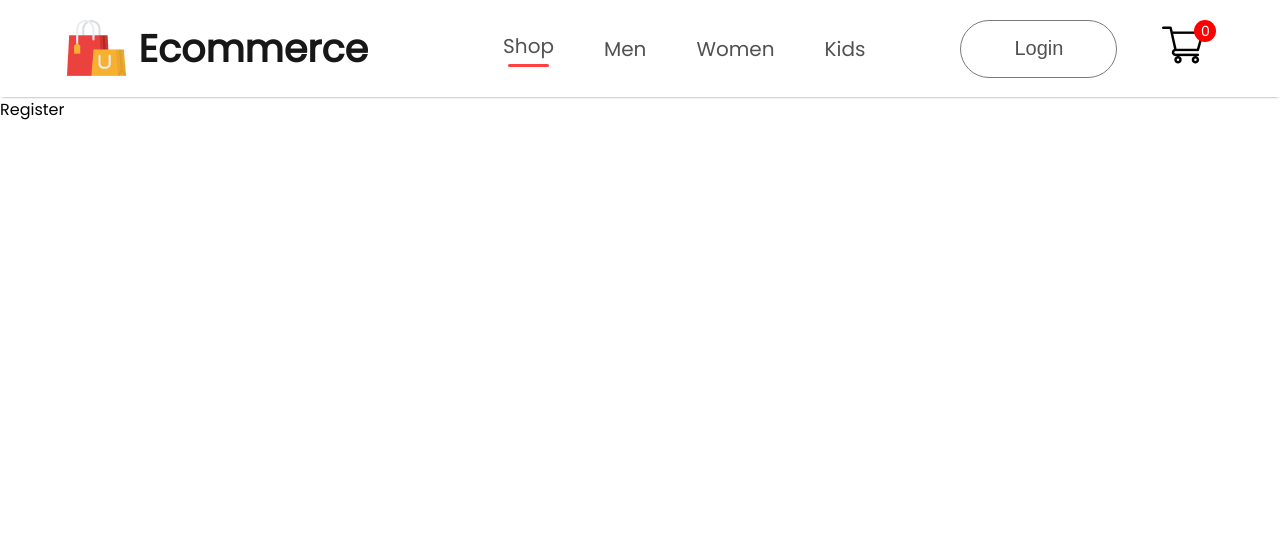
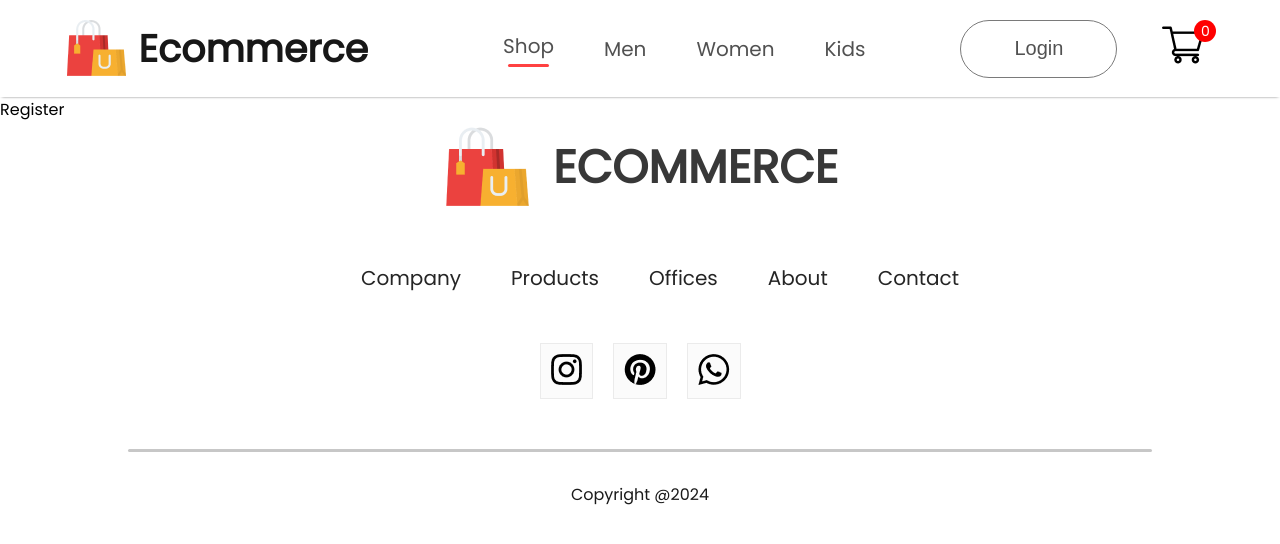
Before and after one commit to hammond01/ecommerce-store, a React (Create React App) app in the folder client/: page /register in a window 1280 px wide. Shown: the top 544 px of the page. Built offline with nearby package versions, Linux system fonts and the light colour scheme.

Commit message:
created component footer

```diff
--- a/client/src/App.js
+++ b/client/src/App.js
@@ -7,6 +7,7 @@
 import Cart from './Pages/ProductsAndCart/Cart';
 import Login from './Pages/Auth/Login';
 import Register from './Pages/Auth/Register';
+import Footer from './Components/Footer/Footer';
 function App() {
   return (
     <div>
@@ -24,6 +25,7 @@
           <Route path='/login' element={<Login />} />
           <Route path='/register' element={<Register />} />
         </Routes>
+        <Footer />
       </BrowserRouter>
     </div>
   );
--- /dev/null
+++ b/client/src/Components/Footer/Footer.css
@@ -0,0 +1,53 @@
+.footer {
+  display: flex;
+  flex-direction: column;
+  justify-content: center;
+  align-items: center;
+  gap: 50px;
+}
+.footer-logo {
+  display: flex;
+  align-items: center;
+  gap: 20px;
+}
+.footer-logo p {
+  color: #383838;
+  font-size: 46px;
+  font-weight: 700;
+}
+.footer-link {
+  display: flex;
+  list-style: none;
+  gap: 50px;
+  color: #252525;
+  font-size: 20px;
+}
+.footer-link li {
+  cursor: pointer;
+}
+.footer-social-icon {
+  display: flex;
+  gap: 20px;
+}
+.footer-icon-container {
+  padding: 10px;
+  padding-bottom: 6px;
+  background: #fbfbfb;
+  border: 1px solid #ebebeb;
+}
+.footer-copyright {
+  display: flex;
+  flex-direction: column;
+  align-items: center;
+  gap: 30px;
+  width: 100%;
+  margin-bottom: 30px;
+  color: #1a1a1a;
+}
+.footer-copyright hr {
+  width: 80%;
+  border: none;
+  border-radius: 10px;
+  height: 3px;
+  background: #c7c7c7;
+}
--- /dev/null
+++ b/client/src/Components/Footer/Footer.js
@@ -0,0 +1,41 @@
+import React from 'react'
+import './Footer.css';
+import footer_logo from '../Data/logo_big.png';
+import instagram_icon from '../Data/instagram_icon.png';
+import pintester_icon from '../Data/pintester_icon.png';
+import whatsapp_icon from '../Data/whatsapp_icon.png';
+
+const Footer = () => {
+    return (
+        <div className='footer'>
+            <div className="footer-logo">
+                <img src={footer_logo} alt="" />
+                <p>ECOMMERCE</p>
+            </div>
+            <ul className="footer-link">
+                <li>Company</li>
+                <li>Products</li>
+                <li>Offices</li>
+                <li>About</li>
+                <li>Contact</li>
+            </ul>
+            <div className="footer-social-icon">
+                <div className="footer-icon-container">
+                    <img src={instagram_icon} alt="" />
+                </div>
+                <div className="footer-icon-container">
+                    <img src={pintester_icon} alt="" />
+                </div>
+                <div className="footer-icon-container">
+                    <img src={whatsapp_icon} alt="" />
+                </div>
+            </div>
+            <div className="footer-copyright">
+                <hr />
+                <p>Copyright @2024</p>
+            </div>
+        </div>
+    )
+}
+
+export default Footer
```
